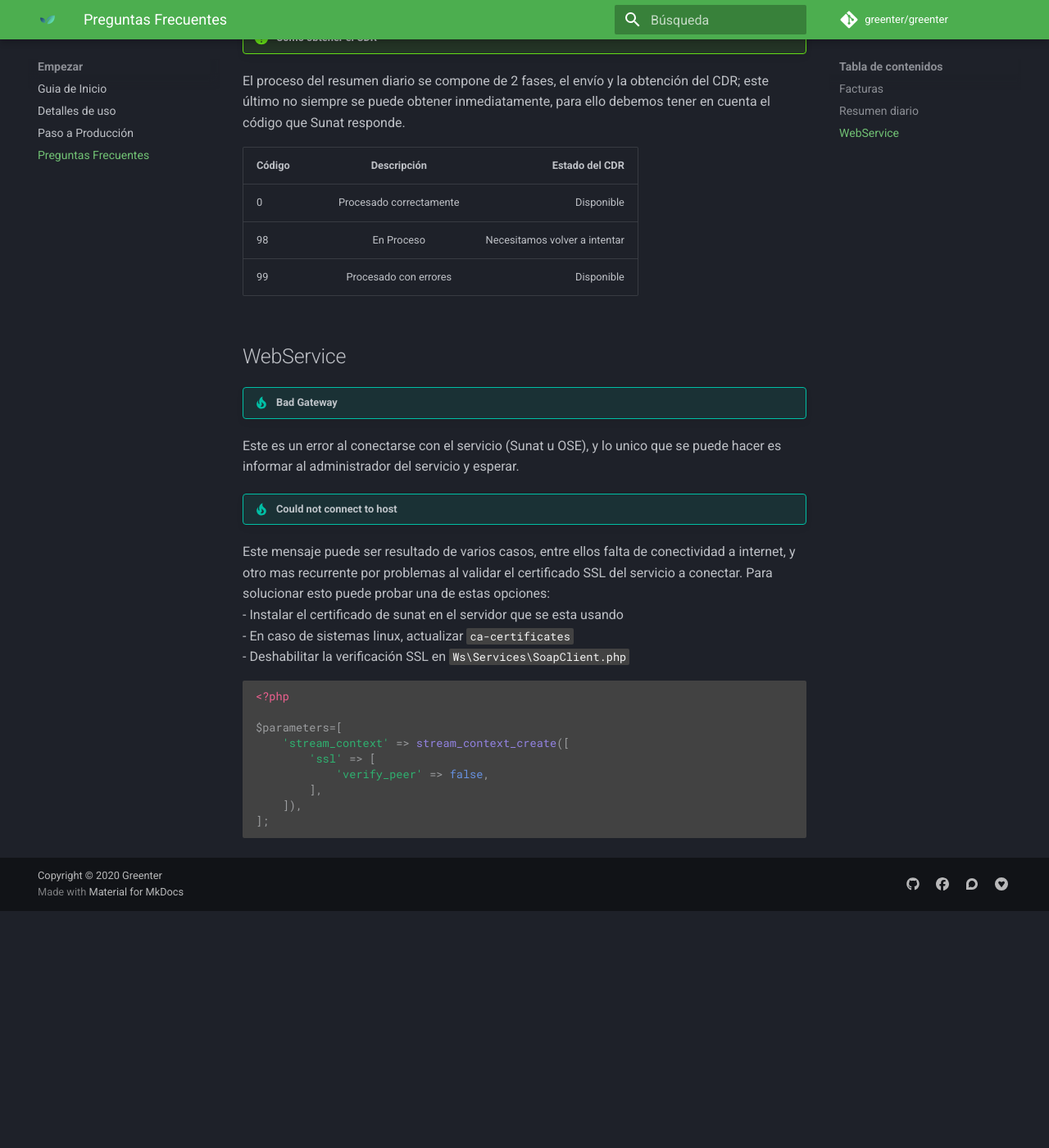
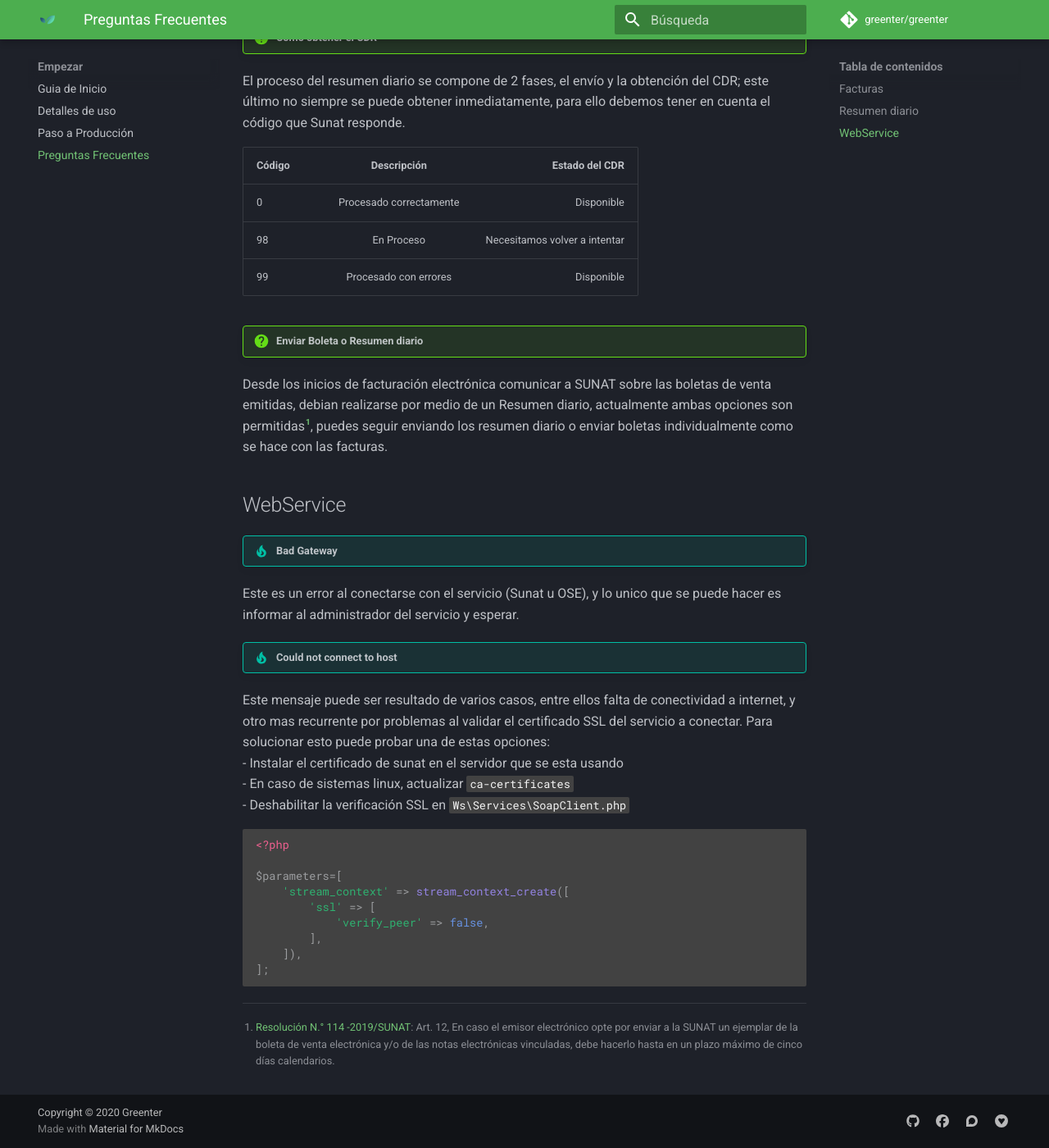
Before and after one commit to thegreenter/docs, an MkDocs documentation site: the page built from docs/faq.md, in a window 1280 px wide and 1400 px high, scrolled down 700 px. Shown: the whole window at 82% size. Built offline with MkDocs 1.6.1 and Material for MkDocs 9.7.7, drawn with Linux system fonts in a browser that asks for light colours; before the commit the page ends 1811 px from its top, so only the background shows below that.

Commit message:
Add resumen vs boleta

````diff
--- a/docs/faq.md
+++ b/docs/faq.md
@@ -22,6 +22,11 @@
 | 98        | En Proceso               | Necesitamos volver a intentar |
 | 99        | Procesado con errores    | Disponible                    |
 
+
+!!! question "Enviar Boleta o Resumen diario"
+Desde los inicios de facturación electrónica comunicar a SUNAT sobre las boletas de venta emitidas, debian realizarse por medio de un Resumen diario, actualmente ambas opciones son permitidas[^1], puedes seguir enviando los resumen diario o enviar boletas individualmente
+como se hace con las facturas.
+
 ## WebService
 
 !!! tip "Bad Gateway"
@@ -44,3 +49,6 @@
     ]),
 ];
 ```
+
+[^1]:
+    [Resolución N.° 114 -2019/SUNAT](http://www.sunat.gob.pe/legislacion/superin/2019/114-2019.pdf): Art. 12, En caso el emisor electrónico opte por enviar a la SUNAT un ejemplar de la boleta de venta electrónica y/o de las notas electrónicas vinculadas, debe hacerlo hasta en un plazo máximo de cinco días calendarios.
````
